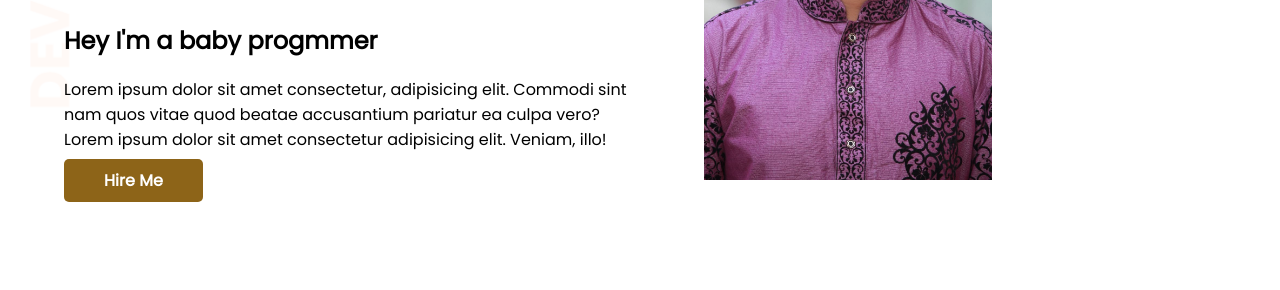
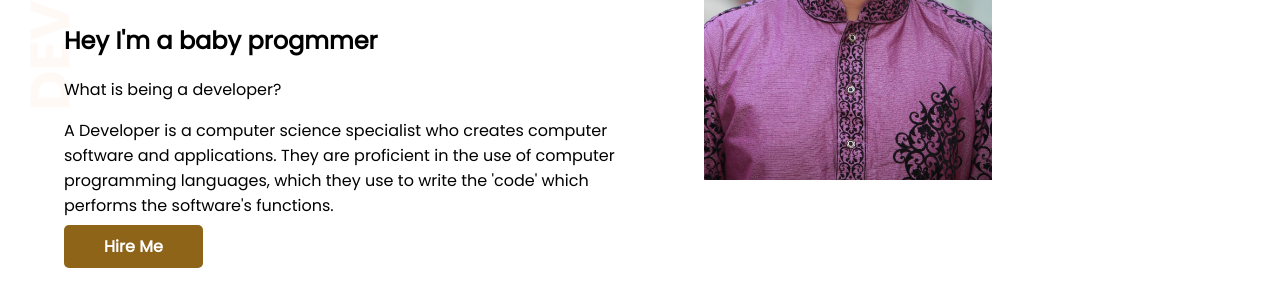
Before and after one commit to sadik0011/developer-portfolio, a plain HTML site: page index.html in a window 1280 px wide. Shown: the part 252-542 px from the top of the page. Drawn offline with Linux system fonts and the light colour scheme.

Commit message:
p index.html
p update

```diff
--- a/index.html
+++ b/index.html
@@ -18,9 +18,8 @@
             <h1>Welcome To</h1>
             <h1> <span class="sadik">Sadik Joy </span> World</h1>
             <h2>Hey I'm a baby progmmer</h2>
-            <p>Lorem ipsum dolor sit amet consectetur, adipisicing elit. Commodi sint nam quos vitae quod beatae
-                accusantium
-                pariatur ea culpa vero?Lorem ipsum dolor sit amet consectetur adipisicing elit. Veniam, illo!</p>
+            <p>What is being a developer?
+<p>A Developer is a computer science specialist who creates computer software and applications. They are proficient in the use of computer programming languages, which they use to write the 'code' which performs the software's functions.</p>
             <a class="link-button" target="_blank" href="https://web.facebook.com/sadikjoy0011/">Hire Me</a>
         </div>
         <div class="half-width"><img src="showOff/joy.jpg" alt="">
```
